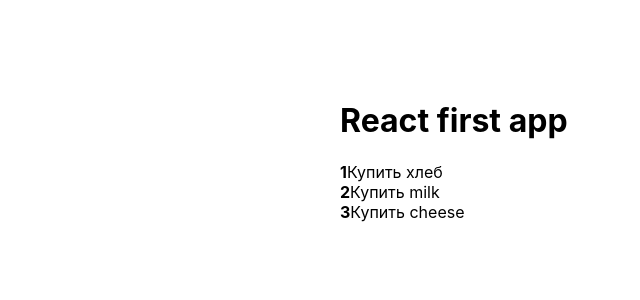
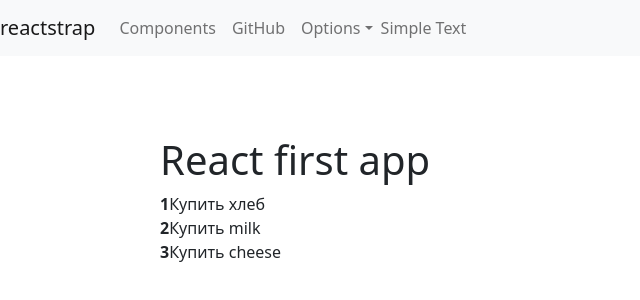
Before and after one commit to Hardzyy/LostAnimals_react, a React (Create React App) app: page / in a window 1280 px wide. Shown: the top 300 px of the page, without its empty margins (0-640 px from the left). Built offline with nearby package versions, Linux system fonts and the light colour scheme.

Commit message:
bootstrap and navbar added

```diff
--- a/package.json
+++ b/package.json
@@ -6,6 +6,7 @@
     "@testing-library/jest-dom": "^5.14.1",
     "@testing-library/react": "^11.2.7",
     "@testing-library/user-event": "^12.8.3",
+    "bootstrap": "^5.0.2",
     "prop-types": "^15.7.2",
     "react": "^17.0.2",
     "react-dom": "^17.0.2",
--- a/public/index.html
+++ b/public/index.html
@@ -15,6 +15,8 @@
       user's mobile device or desktop. See https://developers.google.com/web/fundamentals/web-app-manifest/
     -->
     <link rel="manifest" href="%PUBLIC_URL%/manifest.json" />
+<!--    <link href="https://cdn.jsdelivr.net/npm/bootstrap@5.0.2/dist/css/bootstrap.min.css" rel="stylesheet" integrity="sha384-EVSTQN3/azprG1Anm3QDgpJLIm9Nao0Yz1ztcQTwFspd3yD65VohhpuuCOmLASjC" crossorigin="anonymous" />-->
+<!--    <script src="https://cdnjs.cloudflare.com/ajax/libs/reactstrap/4.8.0/reactstrap.min.js" />-->
     <!--
       Notice the use of %PUBLIC_URL% in the tags above.
       It will be replaced with the URL of the `public` folder during the build.
@@ -24,7 +26,7 @@
       work correctly both with client-side routing and a non-root public URL.
       Learn how to configure a non-root public URL by running `npm run build`.
     -->
-    <title>React App</title>
+    <title>freewilly</title>
   </head>
   <body>
     <noscript>You need to enable JavaScript to run this app.</noscript>
--- a/src/App.js
+++ b/src/App.js
@@ -1,16 +1,22 @@
 import React from "react";
 import Todolist from "./ToDo/Todolist";
+import Navbarr from "./Navbarr";
 
 function App() {
+
+
     const todos = [
         {id:1, completed: false, title:"Купить хлеб"},
         {id:2, completed: false, title:"Купить milk"},
         {id:3, completed: false, title:"Купить cheese"},
     ]
   return (
-      <div className="wrapper">
-          <h1>React first app</h1>
-          <Todolist todos={todos}/>
+      <div>
+          <Navbarr/>
+          <div className="wrapper">
+              <h1>React first app</h1>
+              <Todolist todos={todos}/>
+          </div>
       </div>
   )
 }
--- /dev/null
+++ b/src/Navbarr.js
@@ -0,0 +1,60 @@
+import React, { useState } from 'react';
+import {
+    Collapse,
+    Navbar,
+    NavbarToggler,
+    NavbarBrand,
+    Nav,
+    NavItem,
+    NavLink,
+    UncontrolledDropdown,
+    DropdownToggle,
+    DropdownMenu,
+    DropdownItem,
+    NavbarText
+} from 'reactstrap';
+
+const Navbarr = (props) => {
+    const [isOpen, setIsOpen] = useState(false);
+
+    const toggle = () => setIsOpen(!isOpen);
+
+    return (
+        <div>
+            <Navbar color="light" light expand="md">
+                <NavbarBrand href="/">reactstrap</NavbarBrand>
+                <NavbarToggler onClick={toggle} />
+                <Collapse isOpen={isOpen} navbar>
+                    <Nav className="mr-auto" navbar>
+                        <NavItem>
+                            <NavLink href="/components/">Components</NavLink>
+                        </NavItem>
+                        <NavItem>
+                            <NavLink href="https://github.com/reactstrap/reactstrap">GitHub</NavLink>
+                        </NavItem>
+                        <UncontrolledDropdown nav inNavbar>
+                            <DropdownToggle nav caret>
+                                Options
+                            </DropdownToggle>
+                            <DropdownMenu right>
+                                <DropdownItem>
+                                    Option 1
+                                </DropdownItem>
+                                <DropdownItem>
+                                    Option 2
+                                </DropdownItem>
+                                <DropdownItem divider />
+                                <DropdownItem>
+                                    Reset
+                                </DropdownItem>
+                            </DropdownMenu>
+                        </UncontrolledDropdown>
+                    </Nav>
+                    <NavbarText>Simple Text</NavbarText>
+                </Collapse>
+            </Navbar>
+        </div>
+    );
+}
+
+export default Navbarr;
--- a/src/index.css
+++ b/src/index.css
@@ -15,5 +15,5 @@ code {
 .wrapper{
   padding-top: 5rem;
   margin: 0 auto;
-  width: 600px;
+  width: 75%;
 }
--- a/src/index.js
+++ b/src/index.js
@@ -3,6 +3,7 @@ import ReactDOM from 'react-dom';
 import './index.css';
 import App from './App';
 import reportWebVitals from './reportWebVitals';
+import 'bootstrap/dist/css/bootstrap.min.css';
 
 ReactDOM.render(
   <React.StrictMode>
```
Also changed, not shown: 1 other file (tests, documents, lock files or other folders).
